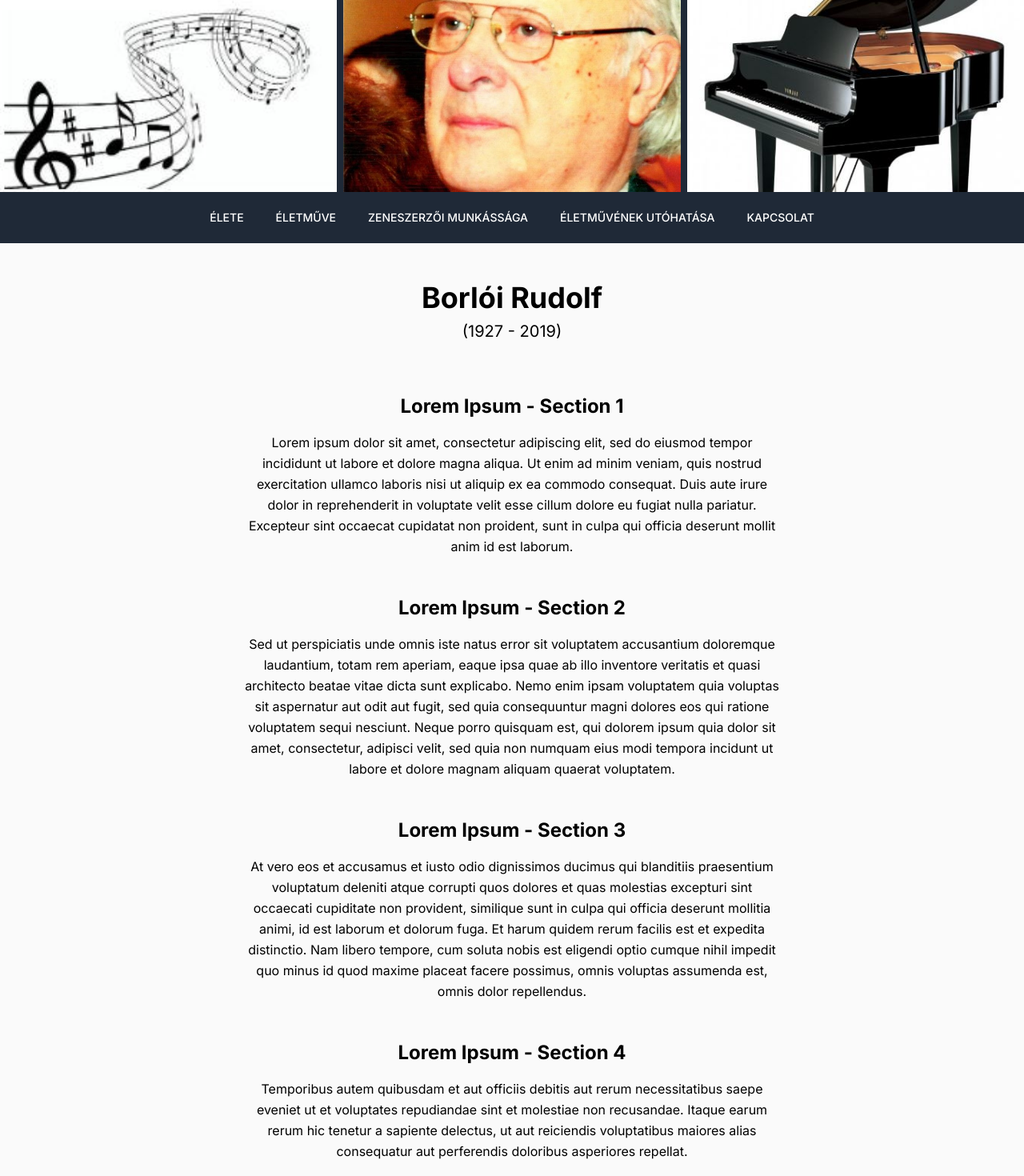
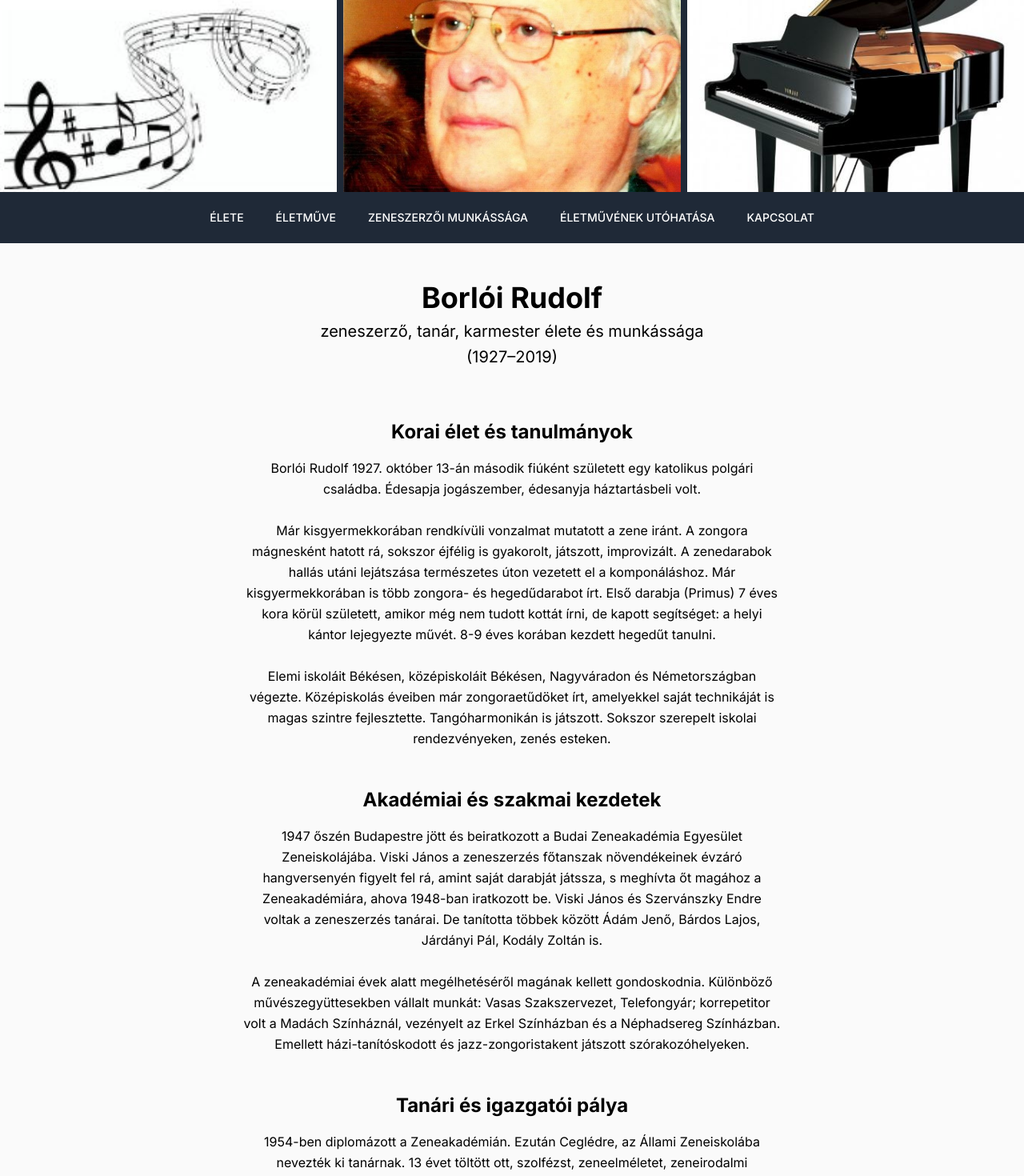
Before and after one commit to floratoth/BorloiRudolfLegacy, a Next.js app: page / in a window 1280 px wide. Shown: the top 1470 px of the page at 80% size. Built offline with nearby package versions, Linux system fonts and the light colour scheme.

Commit message:
feat: Add biography and career overview to homepage

```diff
--- a/src/app/page.tsx
+++ b/src/app/page.tsx
@@ -4,41 +4,114 @@ import Image from "next/image";
 export default function Home() {
   return (
     <main className="flex min-h-screen flex-col items-center p-12">
-      {/* Homepage Title */}
+      {/* Főoldal Cím */}
       <header className="mb-16 text-center">
         <h1 className="text-4xl font-bold mb-2">Borlói Rudolf</h1>
-        <p className="text-xl">(1927 - 2019)</p>
+        <p className="text-xl mb-1">zeneszerző, tanár, karmester élete és munkássága</p>
+        <p className="text-xl">(1927–2019)</p>
       </header>
 
-      {/* Section 1 */}
+      {/* Korai élet és tanulmányok */}
       <div className="mb-12 text-center">
-        <h3 className="text-2xl font-bold mb-4">Lorem Ipsum - Section 1</h3>
+        <h3 className="text-2xl font-bold mb-4">Korai élet és tanulmányok</h3>
         <p className="text-base leading-relaxed max-w-2xl mx-auto">
-          Lorem ipsum dolor sit amet, consectetur adipiscing elit, sed do eiusmod tempor incididunt ut labore et dolore magna aliqua. Ut enim ad minim veniam, quis nostrud exercitation ullamco laboris nisi ut aliquip ex ea commodo consequat. Duis aute irure dolor in reprehenderit in voluptate velit esse cillum dolore eu fugiat nulla pariatur. Excepteur sint occaecat cupidatat non proident, sunt in culpa qui officia deserunt mollit anim id est laborum.
+          Borlói Rudolf 1927. október 13-án második fiúként született egy katolikus polgári családba. Édesapja jogászember, édesanyja háztartásbeli volt.
+          <br /><br />
+          Már kisgyermekkorában rendkívüli vonzalmat mutatott a zene iránt. A zongora mágnesként hatott rá, sokszor éjfélig is gyakorolt, játszott, improvizált. A zenedarabok hallás utáni lejátszása természetes úton vezetett el a komponáláshoz. Már kisgyermekkorában is több zongora- és hegedűdarabot írt. Első darabja (Primus) 7 éves kora körül született, amikor még nem tudott kottát írni, de kapott segítséget: a helyi kántor lejegyezte művét. 8-9 éves korában kezdett hegedűt tanulni.
+          <br /><br />
+          Elemi iskoláit Békésen, középiskoláit Békésen, Nagyváradon és Németországban végezte. Középiskolás éveiben már zongoraetűdöket írt, amelyekkel saját technikáját is magas szintre fejlesztette. Tangóharmonikán is játszott. Sokszor szerepelt iskolai rendezvényeken, zenés esteken.
         </p>
       </div>
 
-      {/* Section 2 */}
+      {/* Akadémiai és szakmai kezdetek */}
       <div className="mb-12 text-center">
-        <h3 className="text-2xl font-bold mb-4">Lorem Ipsum - Section 2</h3>
+        <h3 className="text-2xl font-bold mb-4">Akadémiai és szakmai kezdetek</h3>
         <p className="text-base leading-relaxed max-w-2xl mx-auto">
-          Sed ut perspiciatis unde omnis iste natus error sit voluptatem accusantium doloremque laudantium, totam rem aperiam, eaque ipsa quae ab illo inventore veritatis et quasi architecto beatae vitae dicta sunt explicabo. Nemo enim ipsam voluptatem quia voluptas sit aspernatur aut odit aut fugit, sed quia consequuntur magni dolores eos qui ratione voluptatem sequi nesciunt. Neque porro quisquam est, qui dolorem ipsum quia dolor sit amet, consectetur, adipisci velit, sed quia non numquam eius modi tempora incidunt ut labore et dolore magnam aliquam quaerat voluptatem.
+          1947 őszén Budapestre jött és beiratkozott a Budai Zeneakadémia Egyesület Zeneiskolájába. Viski János a zeneszerzés főtanszak növendékeinek évzáró hangversenyén figyelt fel rá, amint saját darabját játssza, s meghívta őt magához a Zeneakadémiára, ahova 1948-ban iratkozott be. Viski János és Szervánszky Endre voltak a zeneszerzés tanárai. De tanította többek között Ádám Jenő, Bárdos Lajos, Járdányi Pál, Kodály Zoltán is.
+          <br /><br />
+          A zeneakadémiai évek alatt megélhetéséről magának kellett gondoskodnia. Különböző művészegyüttesekben vállalt munkát: Vasas Szakszervezet, Telefongyár; korrepetitor volt a Madách Színháznál, vezényelt az Erkel Színházban és a Néphadsereg Színházban. Emellett házi-tanítóskodott és jazz-zongoristakent játszott szórakozóhelyeken.
         </p>
       </div>
 
-      {/* Section 3 */}
+      {/* Tanári és igazgatói pálya */}
       <div className="mb-12 text-center">
-        <h3 className="text-2xl font-bold mb-4">Lorem Ipsum - Section 3</h3>
+        <h3 className="text-2xl font-bold mb-4">Tanári és igazgatói pálya</h3>
         <p className="text-base leading-relaxed max-w-2xl mx-auto">
-          At vero eos et accusamus et iusto odio dignissimos ducimus qui blanditiis praesentium voluptatum deleniti atque corrupti quos dolores et quas molestias excepturi sint occaecati cupiditate non provident, similique sunt in culpa qui officia deserunt mollitia animi, id est laborum et dolorum fuga. Et harum quidem rerum facilis est et expedita distinctio. Nam libero tempore, cum soluta nobis est eligendi optio cumque nihil impedit quo minus id quod maxime placeat facere possimus, omnis voluptas assumenda est, omnis dolor repellendus.
+          1954-ben diplomázott a Zeneakadémián. Ezután Ceglédre, az Állami Zeneiskolába nevezték ki tanárnak. 13 évet töltött ott, szolfézst, zeneelméletet, zeneirodalmi ismereteket, zongorát és kamarazenét tanított. Az akkori igazgatótól szabad kezet kapott, így ő maga írta meg a tananyagot.
+          <br /><br />
+          Egyedülálló eseménynek számított, hogy zeneiskolai bázison két-felvonásos vígoperát vitt színpadra. „A Nápolyi Kalmárok”-nak 1957-ben volt a bemutatója. Két évvel később újabb operát írt, egy egyfelvonásos gyermekoperát „Az új iskolaigazgató” címmel. Ezt Budapesten, Székesfehérváron és Dunaújvárosban is bemutatták.
+          <br /><br />
+          1967-ben kezdte meg igazgatói tevékenységét a székesfehérvári Állami Zeneiskolában. Irányítása alatt a Zeneiskola látványos fejlődésnek indult. Fontos szerepet játszott Fejér megye zeneiskolai tagiskolai hálózatának kialakításában. Az iskolai Vonószenekar, Koncert-fúvószenekar és a Népzenei Együttes munkájának kiemelt figyelmet szentelt.
+          <br /><br />
+          A házi és megyei zenei versenyek mellett meghonosodott az 1978-tól háromévente megrendezett, rendkívüli szervezési munkát igénylő Alba Regia Országos Kamarazenei Találkozó. Az ország legkiválóbb szakembereit, tanárait nyerte meg a zsűri elnökének és tagjainak.
         </p>
       </div>
 
-      {/* Section 4 */}
+      {/* Pedagógiai filozófia és eredmények */}
       <div className="mb-12 text-center">
-        <h3 className="text-2xl font-bold mb-4">Lorem Ipsum - Section 4</h3>
+        <h3 className="text-2xl font-bold mb-4">Pedagógiai filozófia és eredmények</h3>
         <p className="text-base leading-relaxed max-w-2xl mx-auto">
-          Temporibus autem quibusdam et aut officiis debitis aut rerum necessitatibus saepe eveniet ut et voluptates repudiandae sint et molestiae non recusandae. Itaque earum rerum hic tenetur a sapiente delectus, ut aut reiciendis voluptatibus maiores alias consequatur aut perferendis doloribus asperiores repellat.
+          Tudatosan alakította a tantestület arculatát. Minimálisra csökkentette az utazó tanárok, óraadók létszámát. Iskolavezetői filozófiája szerint, a zeneiskola tanárai többségének teljes állású, székesfehérvári lakosnak kell lenni. Az iskola által kinevelt, zenei pályára készülő és végzett növendékeket pedig vissza kell hozni Fehérvárra. Ezen szándékát az ezredfordulóig az iskola későbbi vezetői továbbra is követendő példának tartották. Így elérte, hogy zeneiskolai tanárképzőt, főiskolát végzett diplomás tanárok tanítottak alsó- és középfokon, de néha felsőfokon is a székesfehérvári Állami Zeneiskolában.
+          <br /><br />
+          Ezzel a törekvésével egyben biztosította a város 1967-től 1978-ig általa vezetett Szimfonikus Zenekarának állandó tagságát, azt a zeneiskola fehérvári lakóhellyel rendelkező tanáraival stabilizálta. Borlói Rudolfnak köszönhető a zenekar fejlesztése úgy, hogy akár havonta is adhattak koncerteket. Számos művet dirigált a Szimfonikus Zenekar élén; főleg barokk, klasszikus és romantikus műveket adtak elő.
+        </p>
+      </div>
+
+      {/* Későbbi pálya és zeneszerzői munka */}
+      <div className="mb-12 text-center">
+        <h3 className="text-2xl font-bold mb-4">Későbbi pálya és zeneszerzői munka</h3>
+        <p className="text-base leading-relaxed max-w-2xl mx-auto">
+          Közel másfél évtizeden át,1994-ig tanított zeneelméletet és szolfézst docensként a Pécsi Zeneművészeti Főiskolán. Ezt követően is sokaknak segített a különböző zenei vizsgákra való felkészülésben.
+          <br /><br />
+          Alkotóművészi munkáját áttekintve megállapítható, hogy Borlói Rudolf szinte minden műfajban komponált; jelentős hatást tett rá Kodály és Bartók művészete. Misék, oratórium, két opera, szimfonikus zenekari művek, versenyművek, kórusművek, táncjátékok, filmzenék, hangszeres művek, dalok, népzenei feldolgozások kerültek ki a keze alól. Nagy sikert aratott például a Cigányvirtus táncjáték és a Sej, veres az ég lefelé (1955) című moldvai csángó dal feldolgozása. A zeneiskolás növendékek és a muzsikusok felkérésére számos zongora-, illetve más hangszeres darabot írt. Sok kamarazenei műnek is ő az alkotója.
+          <br /><br />
+          Kiemelkedő a Magyar Rapszódia (1953, zongorára és zenekarra), Vonós- és a Zenekari Szvit (1953), két zongoraverseny (1979, 1994), egy hegedűverseny, egy fuvolaverseny (1974), egy orgonaverseny (1987). Filmzenéket is komponált. Az 1960-as évektől a Filmgyár sok zenét rendelt tőle. Írt szimfonikus jazzt és szólódarabokat is. Mintegy 70 zenei blokkot komponált. Nagyon sikeres volt a &quot;Kockajáték&quot; című rövidfilmhez írt zenéje. Az 1964-ben a tokiói olimpiáról készített riportfilmben nagyrészt az ő zenéje szólalt meg.
+        </p>
+      </div>
+
+      {/* Vokális és kórusművek */}
+      <div className="mb-12 text-center">
+        <h3 className="text-2xl font-bold mb-4">Vokális és kórusművek</h3>
+        <p className="text-base leading-relaxed max-w-2xl mx-auto">
+          Sok dalt komponált: Weöres Sándor, Pilinszky János, Ady Endre, Tóth Árpád, Vörösmarty Mihály, Vasadi Péter költeményei mellett saját verseire is. A Pilinszky-dalok 1996-ban születtek meg. Kórusművei közül kiemelkedik a Missa Cantarella (1993) és a Csillagom, révészem (1997).
+          <br /><br />
+          Már említett két operája a Nápolyi Kalmárok (1957) és Az új iskolaigazgató (1959).
+        </p>
+      </div>
+
+      {/* Egyházi és zenekari művek */}
+      <div className="mb-12 text-center">
+        <h3 className="text-2xl font-bold mb-4">Egyházi és zenekari művek</h3>
+        <p className="text-base leading-relaxed max-w-2xl mx-auto">
+          Vallásos tárgyú művei között szerepel több szakrális dal, valamint miséi: Missa Numerosa (ritmusos mise, 1973), Kvart Mise (1974) egynemű karra, orgonakísérettel, Patrokli Messe (zenekari- és orgonaváltozat, 1984), amelynek Németországban volt a bemutatója. Oratóriumai is jelentős szerepet töltenek be gazdag életművében: az Alba Regia Oratórium (1972), a Magyar Te Deum (2000) és a Rekviem (2002), mely utóbbit Bobory Zoltán felkérésére, a Donnál elesett magyar katonák és a II. világháború valamennyi áldozatának emlékére alkotott. Szövegét és zenéjét egyaránt ő írta. Első ízben 2003-ban, második alkalommal pedig 2017-ban, a szerző jelenlétében mutatták be Székesfehérváron, mindkétszer Medveczky Ádám vezényletével.
+          <br /><br />
+          A felsorolt legjelentősebb műveken túl számos más zenedarabot is komponált, melyek közül csak példaként említjük a fuvolatriót és a Fa Nándor tiszteletére írt Ferdinandus című zongoraművét. Székesfehérváron több alkalommal bemutatták az iskola tanárai vonós Kvartettjét és zongorás Kvintettjét.
+        </p>
+      </div>
+
+      {/* Örökség és személyiség */}
+      <div className="mb-12 text-center">
+        <h3 className="text-2xl font-bold mb-4">Örökség és személyiség</h3>
+        <p className="text-base leading-relaxed max-w-2xl mx-auto">
+          Mint zeneszerző, szinte élete végéig aktív maradt. Bizonyítják ezt az utóbbi években írt szecessziós szonáták és a következő idézet is: „Borlói Rudolf életének utolsó éveiben is szeretettel gondolt egykori székesfehérvári éveire, a gyerekekre, a tanításra, a zenélésre. Hálás szívvel gondolunk rá, és nem feledkezünk meg a sok-sok meghitt, vidám pillanatról, a zeneovis mesebemutatókról, koncertekről. Neki köszönhetjük, hogy sok kis zeneóvodás és zeneiskolai zongora szakos növendék együtt muzsikálta az általa komponált dallamokat, kíséreteket.” (A Tálos Edit Alapítvány vezetője, Bergerné Szőnyi Anna gondolatait idézve.)
+          <br /><br />
+          Igazi művészemberként minden iránt nyitott volt, minden érdekelte, kereste az Igazságot. Írt verseket, tanulmányokat. 1997-ben előadást tartott a Magyar néplélek tükröződése a magyar zenében címmel. 1998-ban felkérték egy Himnusz tanulmány megírására, amelyet magas színvonalon el is készített.
+          <br /><br />
+          Számos kitüntetése közül itt csak a következőket említjük: Népek Barátsága Liga Ezüst fokozata (1972), Alba Regia Emlékérem (1973), Pro Urbe Székesfehérvár (1986), Kiváló Munkáért kitüntetés (1987), Fejér megye Díszpolgára cím elnyerése (1996).
+        </p>
+      </div>
+
+      {/* Személyes élet és búcsú */}
+      <div className="mb-12 text-center">
+        <h3 className="text-2xl font-bold mb-4">Személyes élet és búcsú</h3>
+        <p className="text-base leading-relaxed max-w-2xl mx-auto">
+          Amíg egészsége engedte, sportos életet élt, szeretett úszni, kirándulni, kerékpározni. A zene iránti elkötelezettsége mellett is kisgyermekkora óta utolsó napjaiig elkísérte a technika iránti lelkesedése és az e téren is megmutatkozó adottságai: fantáziája, invenciózussága, kreativitása.
+          <br /><br />
+          Mindeközben megmaradt szerető szívű családfőnek, jó testvérnek, hűséges rokonnak és barátnak, határozott, de egyben emberséges vezetőnek, kollegának, példát mutató tanárnak. De sokat megőrizve gyermekkori önmagából, megmaradt ábrándos, kedves, időnként tréfálkozó, néha önfeledten nevető, szeretnivaló embernek is.
+          <br /><br />
+          Búcsúzunk egy igaz nagy magyar embertől, akinek egész élete, egyénisége, tudása, munkabírása, kitartása, zenei munkássága, zeneszeretete követendő példa mindenki számára. Büszkék vagyunk arra, hogy pályatársai, kollégái és barátai lehettünk.
+          <br /><br />
+          Nyugodjon békében!
         </p>
       </div>
     </main>
```
